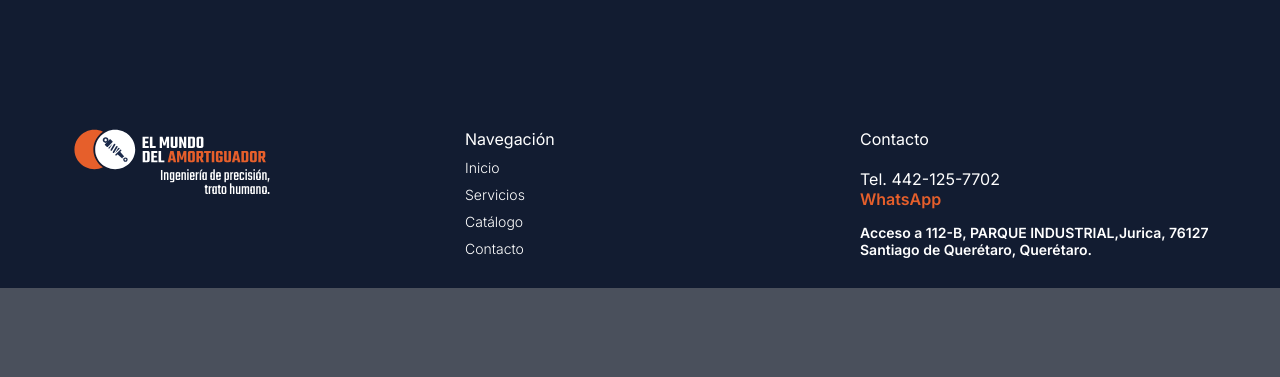
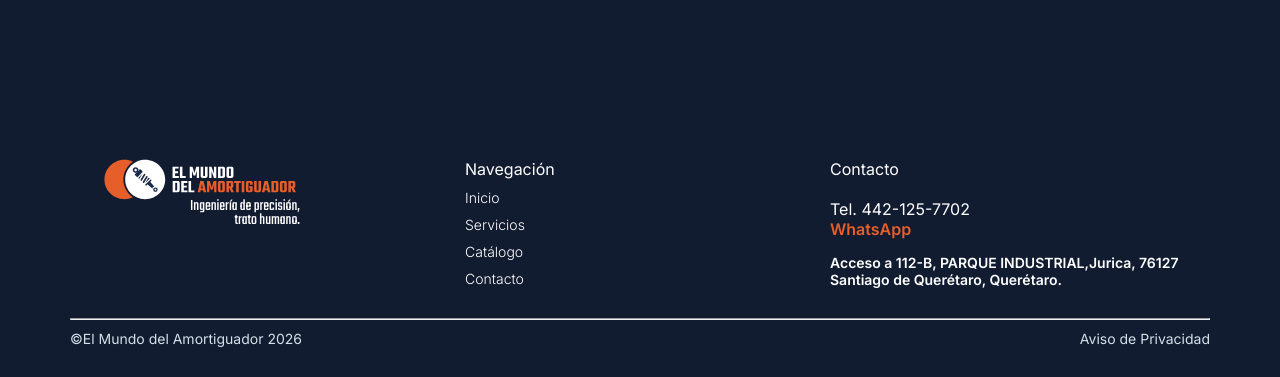
Before and after one commit to holayosoygera/el-mundo-del-amortiguador, a Django app: page / in a window 1280 px wide. Shown: the part 3854-4231 px from the top of the page. Before the commit the page ends 4142 px from the top, so only its background shows below. Run offline with Django 5.2, Linux system fonts and the light colour scheme.

Commit message:
Añadimos aviso de privacidad

```diff
--- a/core/static/css/styles.css
+++ b/core/static/css/styles.css
@@ -97,9 +97,49 @@ header{
 footer{
     background-color: #121C31;
     display: flex;
+    flex-direction: column;
+    justify-content: space-between;
+    padding: 30px;
+}
+
+.footer-hr{
+    color: #D5DFE8;
+}
+
+.footer-info1{
+    display: flex;
     flex-direction: row;
     justify-content: space-between;
     padding: 30px;
+}
+
+.footer-info2{
+    display: flex;
+    flex-direction: column;
+    gap: 10px;
+}
+
+.copyrights{
+    display: flex;
+    flex-direction: row;
+    justify-content: space-between;
+}
+
+.copyrights a{
+    font-family: 'Inter';
+    font-weight: 400;
+    font-size: 14px;
+
+    color: #D5DFE8;
+    text-decoration: none;
+}
+
+.copyrights p{
+    font-family: 'Inter';
+    font-weight: 400;
+    font-size: 14px;
+
+    color: #D5DFE8;
 }
 
 .footer-1{
--- a/core/static/js/main.js
+++ b/core/static/js/main.js
@@ -36,15 +36,68 @@ window.cerrarModal = function(){
     }
 };
 
-document.addEventListener("DOMContentLoaded", function() {
+document.addEventListener("DOMContentLoaded",() => {
+    const avisoPriv = document.getElementById('aviso-priv');
+    const overlay = document.getElementById('overlay');
 
-    console.log("¡El script del menú está funcionando!");
-    const menuToggle = document.getElementById("menuToggle");
-    const navBar = document.querySelector(".nav-bar");
+    if(avisoPriv && overlay){
+        const screenContent = overlay.querySelector('.screen-content');
 
-    if (menuToggle && navBar) {
-        menuToggle.addEventListener("click", function() {
-            navBar.classList.toggle("active");
+        avisoPriv.addEventListener('click', (e) =>{
+            e.preventDefault();
+
+            screenContent.innerHTML=`
+            <div class="legal-container">
+                <div class="legal-header">
+                    <h1 class="legal-title">AVISO DE PRIVACIDAD</h1>
+                    <button id="close-legal" class="close-btn">&times;</button>
+                </div>
+                <div class="legal-body">
+                    <div class="legal-container">
+                        <p><strong> El Mundo del Amortiguador</strong>, con domicilio en <strong>Santiago de Querétaro, Querétaro, México.</strong> es responsable del tratamiento y protección de los datos personales que usted nos proporcione a través de este sitio web, vía telefónica o mediante canales de mensajería digital, reconociendo la importancia de proteger su privacidad.</p>
+                    </div>
+
+                    <div class="legal-container">
+                        <h2 class="legal-subtitle">1. ¿Qué datos personales recabamos?</h2>
+                        <p>Para llevar a cabo las finalidades descritas en el presente aviso de privacidad, podremos recabar las siguientes categorias de datos personales:</p>
+                        <p><strong>Datos de identificación y contacto:</strong> Nombre completo, número telefónico y correo electrónico.</p>
+                        <p><strong>Datos del Vehículo:</strong> Marca, modeloy año (necesarios para la cotización de refacciones, suspensiones y la programación de servicios).</p>
+                    </div>
+
+                    <div class="legal-container">
+                        <h2 class="legal-subtitle">2. ¿Para que fines utilizamos sus datos personales?</h2>
+                        <p>Los datos perosnales que recabamos serán utilizados para las siguientes finalidades que son necesarias para el servicio solicitado:</p>
+                        <p><strong>Finalidades Principales:</strong> Brindar atención, cotizaciones, presupuestos y agendar citas de diangóstico, mantenimiento, reparación o instalación de amortiguadores y sistemas de suspensión en nuestro taller.</p>
+                        <p><strong>Finalidades Secundarias:</strong> Contactarle para recordatorios de servicios preventivos, seguimiento de garantías y, en caso de que usted lo solicite expresamente, la emisión de facturas electrónicas (CFDI) por los servicios prestados.</p>
+                        <p>Sus datos no serán comercializados, cedidos ni compartidos con terceros con fines comerciales, publicitarios o de marketing ajenos a nuestro establecimiento.</p>
+                    </div>
+
+                    <div class="legal-container">
+                        <h2 class="legal-subtitle">3. ¿Como puede ejercer sus derechos ARCO (Acceso, Rectificación, Cancelación u Oposición)?</h2>
+                        <p>Usted tiene derecho a conocer qué datos personales tenemos de usted, para qué los utilizamos y las condiciones del uso que les damos (Acceso). Asimismo, es su derecho solicitar la correción de su información personal en caso de que esté desactualziada, sea inexacta o incompleta (Rectificación); que la eliminemos de nuestros registros o bases de datos cuando considere que la misma no está siendo utilizada adecuadamente (Cancelación); así como oponerse al uso de sus datos para fines específicos (Oposición).</p>
+                        <p>Para el ejercicio de cualquiera de los derechos ARCo, puede enviar una solicitud a través de nuestros canales de contacto oficiales o números telefónicos publicados en este sitio web.</p>
+                    </div>
+
+                    <div class="legal-container">
+                        <h2 class="legal-subtitle">4. Cambios al Aviso de Privacidad</h2>
+                        <p>El presente aviso de privacidad puede sufrir modificaciones, cambios o actualziaciones derivadas de nuevos requerimientos legales o de nuestras propias necesidades operativas y comerciales. Cualquier modificación estará disponible para su consulta a travpes de este sitio web.</p>
+                    </div>
+                </div>
+            </div>
+            `;
+
+            overlay.classList.add('active');
+
+            const closeBtn = screenContent.querySelector('#close-legal')
+            closeBtn.addEventListener('click', () => {
+                overlay.classList.remove('active');
+            });
+        });
+
+        overlay.addEventListener('click',(e) => {
+            if (e.target === overlay) {
+                overlay.classList.remove('active');
+            }
         });
     }
 });
--- a/core/templates/core/base.html
+++ b/core/templates/core/base.html
@@ -39,6 +39,7 @@
             {% endblock %}
         </main>
         <footer>
+            <div class="footer-info1">
                 <div class="footer-1">
                     <img class="logo-footer" src="{% static 'img/logo.svg'%}" alt="El Mundo del Amortiguador - Logo">
                     <p class="slogan-footer">Ingeniería de precisión,<br>trato humano.</p>
@@ -64,7 +65,23 @@
                         </div>
                     </div>
                 </div>
+            </div>
+            <div class="footer-info2">
+            <div>
+                <hr class="hr-footer">
+            </div>
+            <div class="copyrights">
+                <p>&copy;El Mundo del Amortiguador 2026</p>
+                <a  href="#"id="aviso-priv">Aviso de Privacidad</a>
+            </div>
     </footer>
+
+    <!--Overlay para aviso de privacidad-->
+    <div id="overlay" class="screen-overlay">
+        <div class="screen-content">
+            <!--Inyección JS-->
+        </div>
+    </div>
     <script src="{% static 'js/main.js' %}"></script>
 </body>
 </html>
```
Also changed, not shown: other parts of core/static/css/styles.css (+110 -0 lines).
